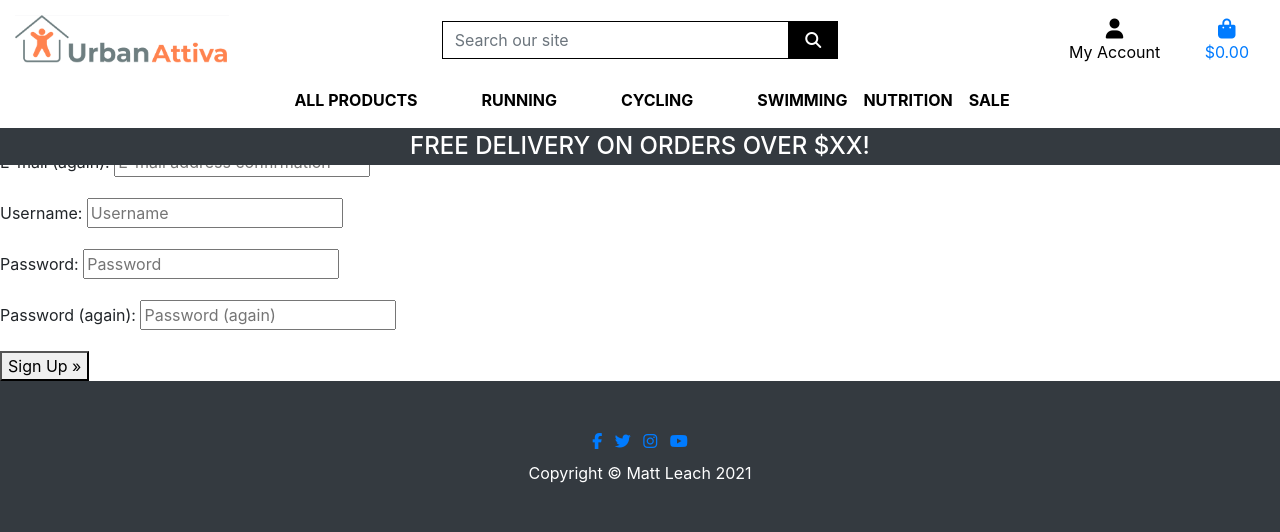
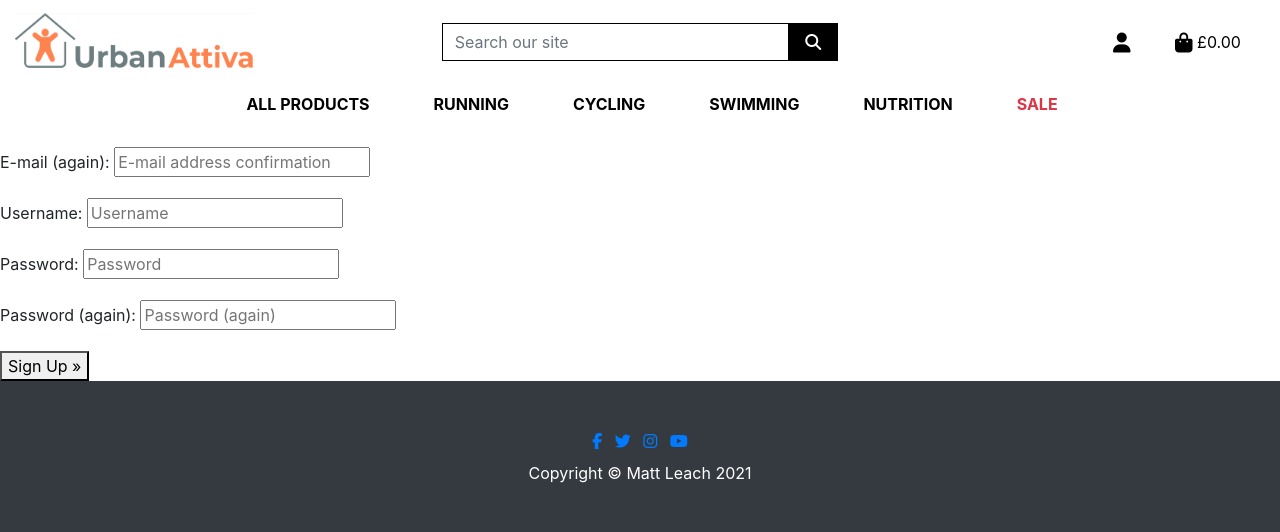
Before and after one commit to Matty-El/urban-attiva, a Django app: page /accounts/signup/ in a window 1280 px wide. Shown: the top 532 px of the page. Run offline with Django 3.2, Linux system fonts and the light colour scheme; some libraries are stand-ins or nearby versions.

Commit message:
Reconfigure header and navigation

```diff
--- a/static/css/base.css
+++ b/static/css/base.css
@@ -2,7 +2,7 @@ html {
     height: 100%;
 }
 
-header.hero {
+.hero {
     background: rgba(0, 0, 0, 1.0);
     height: 75vh;
     width: 100vw;
--- a/templates/base.html
+++ b/templates/base.html
@@ -4,7 +4,6 @@
 <html lang="en">
 
 <head>
-
     {% block meta %}
     <meta http-equiv="X-UA-Compatible" content="ie=edge">
     <meta charset="utf-8">
@@ -47,10 +46,10 @@
 <body>
     <header class="container-fluid fixed-top">
         <div id="topnav" class="row bg-white pt-lg-2 d-none d-lg-flex">
-            <div class="col-12 col-lg-4 my-auto py-1 py-lg-0 text-center text-lg-left">
-                <a class="navbar-brand" href="#">
-                    <img src="/media/urban-attiva-logo.png" alt="" width="214" height="50">
-                  </a>
+            <div class="col-8 col-lg-4 my-auto py-1 py-lg-0 text-center text-lg-left">
+                <a class="navbar-brand" href="{% url 'home' %}"><img src="/media/urban-attiva-logo.png" alt="Urban Attiva logo"
+                    width="240" height="58" />
+                </a>
             </div>
             <div class="col-12 col-lg-4 my-auto py-1 py-lg-0">
                 <form method="GET" action="">
@@ -74,15 +73,14 @@
                             aria-haspopup="true" aria-expanded="false">
                             <div class="text-center">
                                 <div><i class="fas fa-user fa-lg"></i></div>
-                                <p class="my-0">My Account</p>
                             </div>
                         </a>
                         <div class="dropdown-menu border-0" aria-labelledby="user-options">
                             {% if request.user.is_authenticated %}
                             {% if request.user.is_superuser %}
-                            <a href="{% url 'add_product' %}" class="dropdown-item">Product Management</a>
+                            <a href="" class="dropdown-item">Product Management</a>
                             {% endif %}
-                            <a href="{% url 'profile' %}" class="dropdown-item">My Profile</a>
+                            <a href="" class="dropdown-item">My Profile</a>
                             <a href="{% url 'account_logout' %}" class="dropdown-item">Logout</a>
                             {% else %}
                             <a href="{% url 'account_signup' %}" class="dropdown-item">Register</a>
@@ -91,16 +89,16 @@
                         </div>
                     </li>
                     <li class="list-inline-item">
-                        <a class="nav-link" href="">
+                        <a class="{% if grand_total %}text-info font-weight-bold{% else %}text-black{% endif %} nav-link mr-2"
+                            href="">
                             <div class="text-center">
-                                <div><i class="fas fa-shopping-bag fa-lg"></i></div>
-                                <p class="my-0">
+                                <div><i class="fas fa-shopping-bag fa-lg"></i>
                                     {% if grand_total %}
-                                    ${{ grand_total|floatformat:2 }}
+                                    £{{ grand_total|floatformat:2 }}
                                     {% else %}
-                                    $0.00
+                                    £0.00
                                     {% endif %}
-                                </p>
+                                </div>
                             </div>
                         </a>
                     </li>
@@ -114,15 +112,15 @@
                     aria-controls="main-nav" aria-expanded="false" aria-label="Toggle navigation">
                     <span class="navbar-toggler-icon"></span>
                 </button>
-                {% include 'includes/mobile-header.html' %}
+                {% include 'includes/mobile-top-header.html' %}
                 {% include 'includes/main-navigation.html' %}
             </nav>
         </div>
-        <div id="banner" class="row text-center">
-            <div class="col bg-dark text-white">
-                <h4 class="logo-font my-1">Free delivery on orders over $XX!</h4>
-            </div>
+        <!-- <div id="banner" class="row text-center">
+        <div class="col bg-dark text-white">
+            <h4 class="logo-font my-1">Free delivery on orders over $XX!</h4>
         </div>
+    </div> -->
     </header>
 
     {% if messages %}
--- a/templates/includes/main-navigation.html
+++ b/templates/includes/main-navigation.html
@@ -38,38 +38,38 @@
             <div class="dropdown-menu border-0" aria-labelledby="cycling-link">
                 <a href="" class="dropdown-item">Clothing</a>
                 <a href="" class="dropdown-item">Footwear</a>
+                <a href="" class="dropdown-item">Helmets</a>
                 <a href="" class="dropdown-item">Tech</a>
-                <a href="" class="dropdown-item">Helmets</a>
                 <a href="" class="dropdown-item">All Cycling</a>
             </div>
         </li>
 
         <li class="nav-item dropdown">
-            <a class="logo-font font-weight-bold nav-link text-black" href="#" id="swimming-link" data-toggle="dropdown" aria-haspopup="true" aria-expanded="false">
+            <a class="logo-font font-weight-bold nav-link text-black mr-5" href="#" id="Swimming-link" data-toggle="dropdown" aria-haspopup="true" aria-expanded="false">
                 Swimming
             </a>
             <div class="dropdown-menu border-0" aria-labelledby="swimming-link">
                 <a href="" class="dropdown-item">Swimwear</a>
                 <a href="" class="dropdown-item">Wetsuits</a>
-                <a href="" class="dropdown-item">Goggles</a>
+                <a href="" class="dropdown-item">Tech</a>
                 <a href="" class="dropdown-item">Bags</a>
                 <a href="" class="dropdown-item">All Swimming</a>
             </div>
         </li>
         <li class="nav-item dropdown">
-            <a class="logo-font font-weight-bold nav-link text-black" href="#" id="nutrition-link" data-toggle="dropdown" aria-haspopup="true" aria-expanded="false">
+            <a class="logo-font font-weight-bold nav-link text-black mr-5" href="#" id="nutrition-link" data-toggle="dropdown" aria-haspopup="true" aria-expanded="false">
                 Nutrition
             </a>
             <div class="dropdown-menu border-0" aria-labelledby="nutrition-link">
                 <a href="" class="dropdown-item">Energy</a>
+                <a href="" class="dropdown-item">Hydration</a>
                 <a href="" class="dropdown-item">Protein</a>
-                <a href="" class="dropdown-item">Hydration</a>
-                <a href="" class="dropdown-item">Recovery</a>
+                <a href="" class="dropdown-item">Rocovery</a>
                 <a href="" class="dropdown-item">All Nutrition</a>
             </div>
         </li>
         <li class="nav-item dropdown">
-            <a class="logo-font font-weight-bold nav-link text-black" href="#" id="sale-link" data-toggle="dropdown" aria-haspopup="true" aria-expanded="false">
+            <a class="logo-font font-weight-bold nav-link text-danger" href="#" id="sale-link" data-toggle="dropdown" aria-haspopup="true" aria-expanded="false">
                 Sale
             </a>
             <div class="dropdown-menu border-0" aria-labelledby="sale-link">
@@ -77,7 +77,7 @@
                 <a href="" class="dropdown-item">Cycling</a>
                 <a href="" class="dropdown-item">Swimming</a>
                 <a href="" class="dropdown-item">Nutrition</a>
-                <a href="" class="dropdown-item">All Sale</a>
+                <a href="" class="dropdown-item">All Sale Items</a>
             </div>
         </li>
     </ul>
--- a/templates/includes/mobile-header.html
+++ b/templates/includes/mobile-top-header.html
@@ -2,7 +2,6 @@
     <a class="text-black nav-link d-block d-lg-none" href="#" id="mobile-search" data-toggle="dropdown" aria-haspopup="true" aria-expanded="false">
         <div class="text-center">
             <div><i class="fas fa-search fa-lg"></i></div>
-            <p class="my-0">Search</p>
         </div>
     </a>
     <div class="dropdown-menu border-0 w-100 p-3 rounded-0 my-0" aria-labelledby="mobile-search">
@@ -24,13 +23,12 @@
     <a class="text-black nav-link d-block d-lg-none" href="#" id="user-options" data-toggle="dropdown" aria-haspopup="true" aria-expanded="false">
         <div class="text-center">
             <div><i class="fas fa-user fa-lg"></i></div>
-            <p class="my-0">My Account</p>
         </div>
     </a>
     <div class="dropdown-menu border-0" aria-labelledby="user-options">
         {% if request.user.is_authenticated %}
             {% if request.user.is_superuser %}
-                <a href="{% url 'add_product' %}" class="dropdown-item">Product Management</a>
+                <a href="" class="dropdown-item">Product Management</a>
             {% endif %}
             <a href="" class="dropdown-item">My Profile</a>
             <a href="{% url 'account_logout' %}" class="dropdown-item">Logout</a>
@@ -41,16 +39,15 @@
     </div>
 </li>
 <li class="list-inline-item">
-    <a class="{% if grand_total %}text-primary font-weight-bold{% else %}text-black{% endif %} nav-link d-block d-lg-none" href="">
+    <a class="{% if grand_total %}text-primary font-weight-bold{% else %}text-black{% endif %} nav-link d-block d-lg-none mr-2" href="">
         <div class="text-center">
-            <div><i class="fas fa-shopping-bag fa-lg"></i></div>
-            <p class="my-0">
+            <div><i class="fas fa-shopping-bag fa-lg"></i>
                 {% if grand_total %}
-                    ${{ grand_total|floatformat:2 }}
-                {% else %}
-                    $0.00
-                {% endif %}
-            </p>
+                £{{ grand_total|floatformat:2 }}
+            {% else %}
+                £0.00
+            {% endif %}
+        </div>
         </div>
     </a>
 </li>
```
Also changed, not shown: home/templates/home/index.html (+13 -8 lines).
